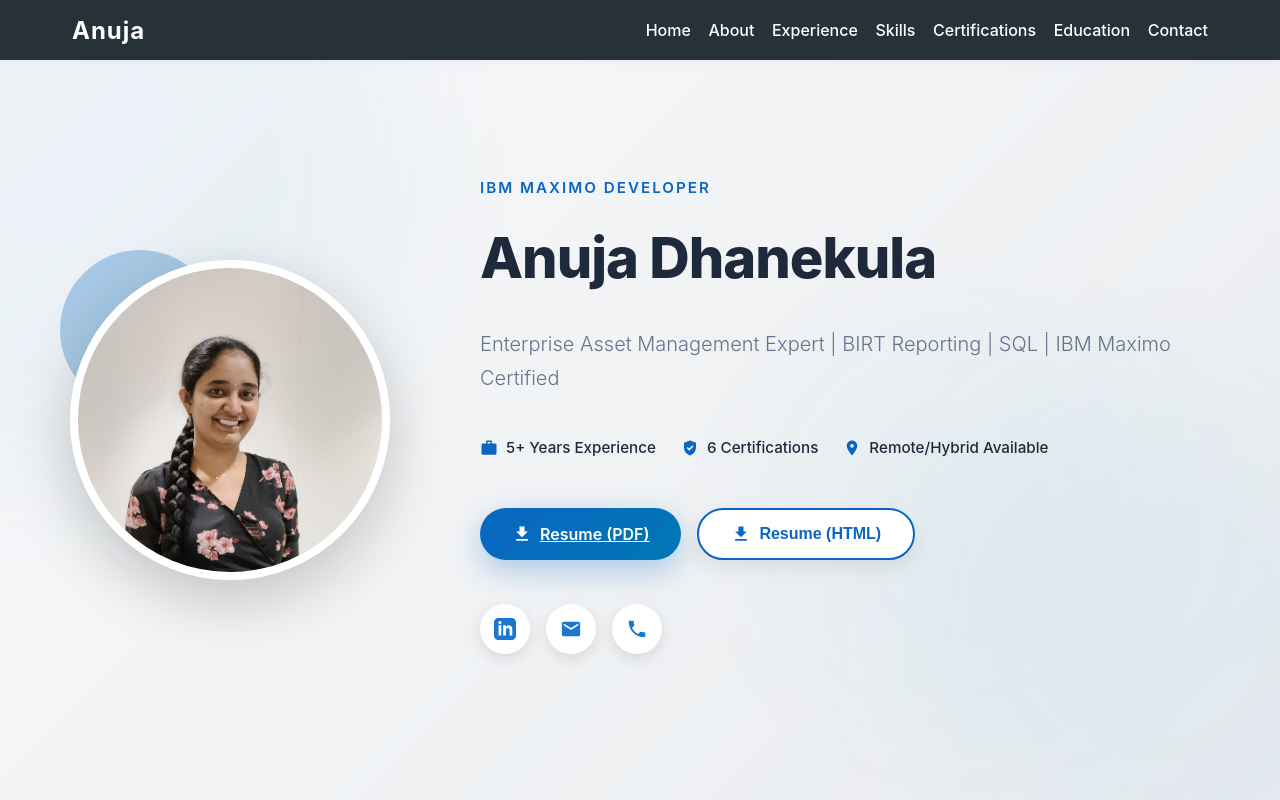
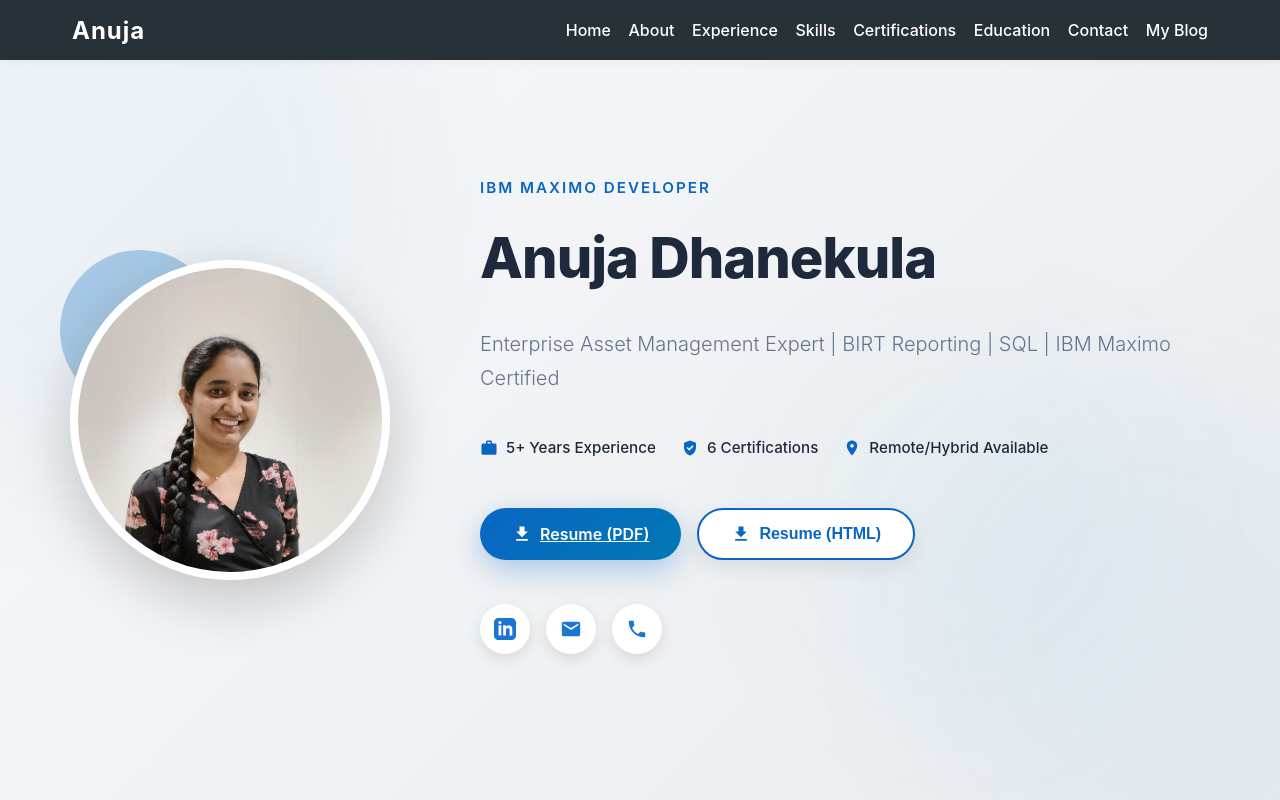
Before and after one commit to AnujaDhanekula/anuja-web-resume, an Angular app: page / in a window 1280 px wide. Shown: the top 800 px of the page. Built offline with nearby package versions, Linux system fonts and the light colour scheme.

Commit message:
Added My Blog Section

```diff
--- a/src/app/app.component.html
+++ b/src/app/app.component.html
@@ -15,6 +15,7 @@
       <li><a href="#certifications" (click)="scrollToSection('certifications')">Certifications</a></li>
       <li><a href="#education" (click)="scrollToSection('education')">Education</a></li>
       <li><a href="#contact" (click)="scrollToSection('contact')">Contact</a></li>
+      <li><a href="#blog" (click)="scrollToSection('blog')">My Blog</a></li>
     </ul>
   </div>
 </nav>
```
